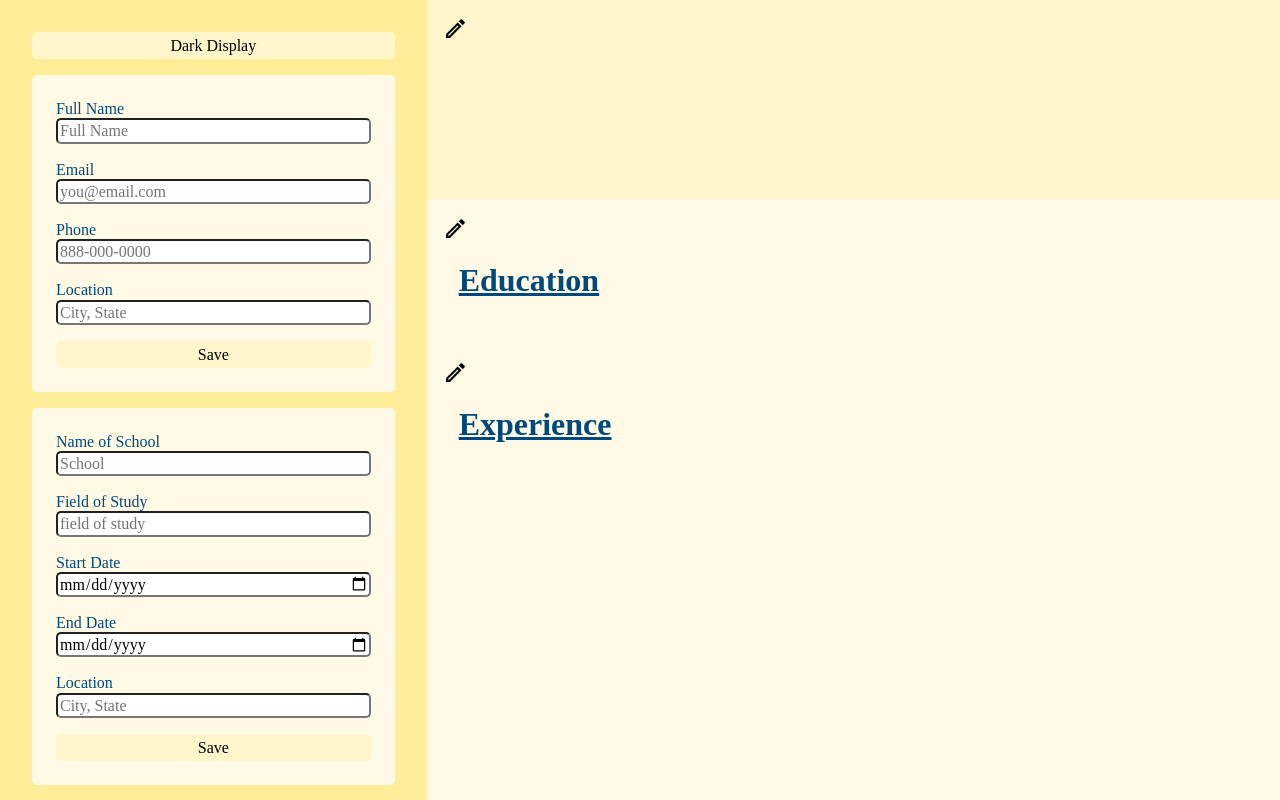
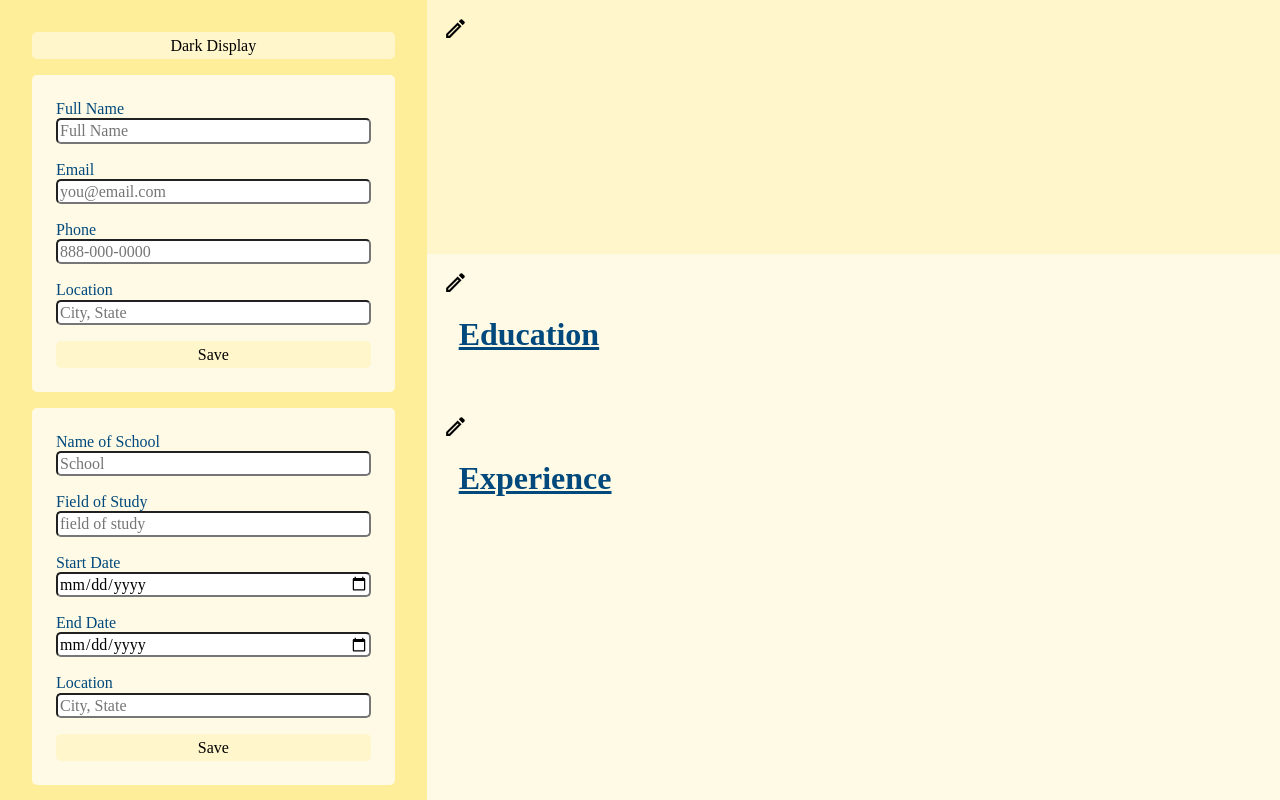
Before and after one commit to saykate/Odin-CV-app, a React (Vite) app: page / in a window 1280 px wide. Shown: the top 800 px of the page. Built offline with nearby package versions, Linux system fonts and the light colour scheme.

Commit message:
fixed form overflow

```diff
--- a/src/components/Header.tsx
+++ b/src/components/Header.tsx
@@ -38,7 +38,7 @@ const HeaderContainer = styled.div`
         top: 1rem;
     }
     h1 {
-        font-size: 4rem
+        font-size: 3rem
     }
     p {
         font-size: 1.5rem
--- a/src/components/MainBody.tsx
+++ b/src/components/MainBody.tsx
@@ -17,23 +17,13 @@ const MainBody: FC<Props> = ({ children }) => {
 
 const MainBodyContainer = styled.div`
   color: ${props => props.color};
-  height: 100vh;
+  // height: 100vh;
   display: grid;
   grid-template-columns: 2fr 4fr;
-  grid-template-rows: 1fr 3fr;
+  grid-template-rows: 1fr 4fr;
   grid-template-areas:
     "sidebar header"
     "sidebar body";
-
-  // @media (max-width: 750px){
-  //     grid-template-columns: 1fr;
-  //     grid-template-rows: 1fr 1fr 1fr;
-  //     grid-template-areas:
-  //     "sidebar"
-  //     "header"
-  //     "body"
-  //     ;
-  //   }
 `;
 
 export default MainBody;
```
